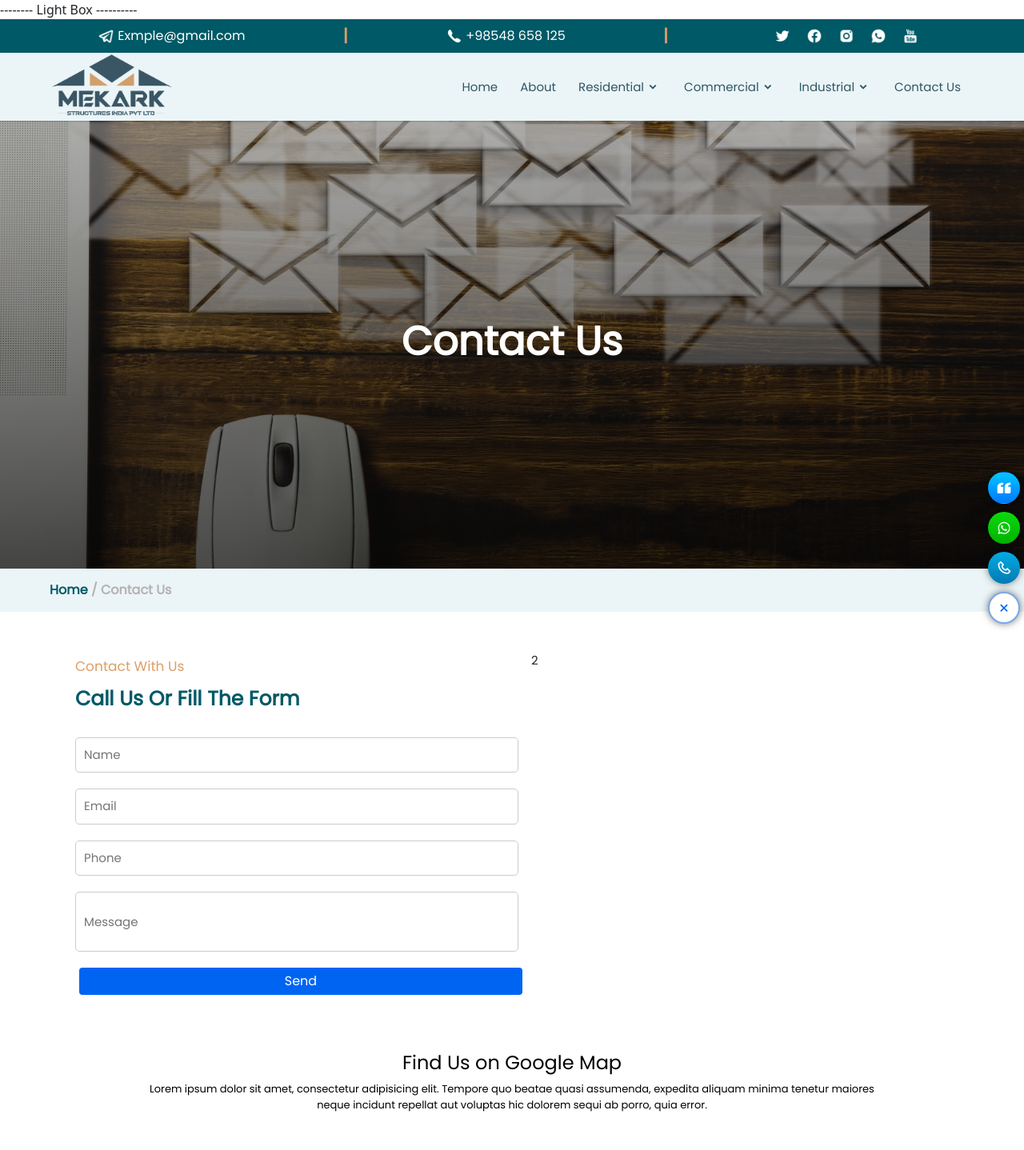
After one commit to G-Prasath/civil-site, a PHP site: page /contact.php in a window 1280 px wide. The commit adds this page. Shown: the top 1438 px of the page at 80% size. Run offline with PHP 8.4, Linux system fonts and the light colour scheme.

Commit message:
Contact Page Form Pending

```diff
--- a/assets/_templates/navbar.php
+++ b/assets/_templates/navbar.php
@@ -46,26 +46,29 @@
           </ul>
         </li>
         <li>
+          <a href="#">Commercial</a>
+          <i class='bx bxs-chevron-down tst-arrow arrow'></i>
+          <ul class="tst-sub-menu sub-menu">
+            <li><a href="hospitals.php">Hospitals / Pharma</a></li>
+            <li><a href="shopping.php">Shopping complexes</a></li>
+            <li><a href="school-collage.php">School / Collages</a></li>
+            <li><a href="office.php">Office</a></li>
+            <li><a href="#">Hotel / Resorts</a></li>
+          </ul>
+        </li>
+        <li>
           <a href="#">Industrial</a>
           <i class='bx bxs-chevron-down js-arrow arrow'></i>
           <ul class="js-sub-menu sub-menu">
-            <li><a href="cloud-storage.php">Cold Storage Buildings</a></li>
+            <li><a href="#">Warehouse Construction</a></li>
+            <li><a href="#">Multistorey Buildings</a></li>
             <li><a href="data-center.php">Data Centers</a></li>
-            <li><a href="manufacture.php">Manufacturing Buildings</a></li>
+            <li><a href="#">Plant Construction</a></li>
+            <li><a href="#">Oil & Gas Construction</a></li>
           </ul>
         </li>
-        <li>
-          <a href="#">Commercial</a>
-          <i class='bx bxs-chevron-down tst-arrow arrow'></i>
-          <ul class="tst-sub-menu sub-menu">
-            <li><a href="hospitals.php">Hospitals</a></li>
-            <li><a href="shopping.php">Shopping complexes</a></li>
-            <li><a href="school-collage.php">School / Collages</a></li>
-            <li><a href="office.php">Office</a></li>
-            <li><a href="warehouse.php">Warehouses</a></li>
-          </ul>
-        </li>
-        <li><a href="#">Contact Us</a></li>
+
+        <li><a href="contact.php">Contact Us</a></li>
       </ul>
     </div>
   </div>
--- a/assets/css/style.css
+++ b/assets/css/style.css
@@ -347,6 +347,9 @@ nav{
   }
 
 /* -------------------- Form Style -------------  */
+
+
+
 #enquiry .input-group{
   display: flex;
   flex-direction: column;
@@ -2144,3 +2147,84 @@ padding: 15px 0px 0px 0px;
     #warehouses-banner > p, li{
       font-size: 15px;
     }
+
+    /* ====================================================
+                Warehouses Buildings PAGE
+    =================================================== */
+    #contact-banner .banner{
+      display: flex;
+      align-items: center;
+      justify-content: center;
+      background: linear-gradient(0deg, rgba(0, 0, 0, 0.7), rgba(0, 0, 0, 0.3)), white url('../images/contact/contact-cover.jpg') no-repeat center;
+      width: 100%;
+      height: 70vh;
+    }
+    #contact-banner > p, li{
+      font-size: 15px;
+    }
+
+
+/* =========================
+    Contact US Page
+=================================*/
+.contact-card{
+  padding-top: 50px;
+}
+.contact-card > ul{
+  display: grid;
+  grid-template-columns: repeat(2, 1fr);
+  grid-auto-rows: auto;
+  grid-gap: 1rem;
+  list-style-type: none;
+}
+.contact-form > h2{
+  font-size: 17px;
+  padding: 8px 0px;
+  color: #de9d67;
+}
+.contact-form > h3{
+  font-size: 25px;
+  padding-bottom: 20px;
+  font-weight: 600;
+  color: #005966;
+}
+
+#contact-enquiry .input-group{
+  display: flex;
+  flex-direction: column;
+  margin-bottom: 15px;
+}
+#contact-enquiry .input-group input{
+  border-radius: 5px;
+  font-size: 15px;
+  margin-top: 5px;
+  padding: 10px;
+  border: 1.5px solid #ccc;
+}
+#contact-enquiry .input-group input:focus{
+  outline: none;
+}
+
+
+
+
+
+
+
+
+
+.map_sec{
+  padding: 50px 0px;
+}
+.map_inner h4, .map_inner p{
+  color: #000;
+  text-align: center
+}
+.map_inner p{
+  font-size: 13px;
+}
+.map_bind{
+ margin-top: 50px;
+  border-radius: 30px;
+  overflow: hidden;
+}
--- a/assets/js/script.js
+++ b/assets/js/script.js
@@ -65,7 +65,6 @@ $('.tab-menu-btn ul li').click(function() {
   });
 
 //   =================== Form Validation ================
-
 $(document).ready(function(){
     var form = document.querySelector("#enquiry");
     var name = document.querySelector("#name");
@@ -150,6 +149,7 @@ $(document).ready(function(){
       };
 })
 
+
 // ================== FAQ ================
 $(document).ready(function() {
     $('.accordion a').click(function(){
--- a/condominium.php
+++ b/condominium.php
@@ -94,7 +94,7 @@
                         <ul>
                             <?php
 
-                            $images = glob("assets/images/residential/house/gallery" . "/*.png");
+                            $images = glob("assets/images/residential/condominium/gallery" . "/*.png");
                             foreach($images as $image)
                             {?>
                             <li>
--- /dev/null
+++ b/contact.php
@@ -0,0 +1,129 @@
+<!DOCTYPE html>
+<html lang="en">
+<head>
+    <meta charset="UTF-8">
+    <meta http-equiv="X-UA-Compatible" content="IE=edge">
+    <meta name="viewport" content="width=device-width, initial-scale=1.0">
+    <title>Civil Construction</title>
+    <link rel="stylesheet" href="assets/css/style.css" />
+
+    <!-- --------- Bottstrap css and Js ---------------  -->
+    <link href="https://cdn.jsdelivr.net/npm/bootstrap@5.3.0-alpha3/dist/css/bootstrap.min.css" rel="stylesheet" />
+
+    <!-- ---------------- Icons --------------------->
+    <link href="https://cdn.jsdelivr.net/npm/boxicons@2.1.4/css/boxicons.min.css" rel="stylesheet">
+
+    -------- Light Box ----------
+    <link rel="stylesheet" href="assets/css/lightbox.min.css">
+    <script type="text/javascript" src="assets/js/lightbox-plus-jquery.min.js"></script>
+
+</head>
+<body>
+
+<!-- ----------- Start Navbar ----------->
+<?php include_once 'assets/_templates/navbar.php' ?>
+<!-- ----------- End Navbar ---------- -->
+
+<div id="contact-banner">
+    <div class="container-fluid">
+        <div class="row">
+            <div class="col-md-12 p-0">
+                <div class="banner">
+                    <h1>Contact Us</h1>
+                </div>
+            </div>
+        </div>
+    </div>
+</div>
+<div id="bredcurm">
+    <div class="container-fluid">
+        <div class="row">
+            <div class="col-md-12">
+                <div class="bredcurm-cnt">
+                    <a href="index.php">Home</a>
+                    <span>/</span>
+                    <span>Contact Us</span>
+                </div>
+            </div>
+        </div>
+    </div>
+</div>
+
+<div id="main-section">
+    <div class="container-fluid">
+        <div class="row">
+            <div class="col-md-12">
+                <div class="contact-card">
+                    <ul>
+                        <li>
+                           <div class="contact-form">
+                            <h2>Contact With Us</h2>
+                            <h3>Call Us Or Fill The Form</h3>
+                            <form method="post" action="javascript:;" id="contact-enquiry">
+                              <div class="input-group col-md-6">
+                                <input type="text" id="name" name="name" placeholder="Name">
+                                <div class="error"></div>
+                              </div>
+                              <div class="input-group col-md-6">
+                                <input type="text" id="email" name="email" placeholder="Email">
+                                <div class="error"></div>
+                              </div>
+                              <div class="input-group">
+                                <input type="text" id="phone" name="phone" placeholder="Phone">
+                                <div class="error"></div>
+                              </div>
+                              <div class="input-group">
+                                <input name="msg" id="msg" style="height: 75px" placeholder="Message">
+                                <div class="error"></div>
+                              </div>
+                              <div class="d-grid gap-2">
+                              <button class="enquiry-btn" name="submit" type="submit"><span>Send</span></button>
+
+                              </div>
+                            </form>
+                           </div>
+                        </li>
+                        <li>
+                            2
+                        </li>
+                    </ul>
+                </div>
+            </div>
+        </div>
+    </div>
+</div>
+
+    <section class="map_sec">
+        <div class="container">
+            <div class="row">
+                <div class="col-md-10 offset-md-1">
+                    <div class="map_inner">
+                        <h4>Find Us on Google Map</h4>
+                        <p>Lorem ipsum dolor sit amet, consectetur adipisicing elit. Tempore quo beatae quasi assumenda, expedita aliquam minima tenetur maiores neque incidunt repellat aut voluptas hic dolorem sequi ab porro, quia error.</p>
+                        <div class="map_bind">
+                            <iframe src="https://www.google.com/maps/embed?pb=!1m14!1m8!1m3!1d15547.970640198237!2d80.204011!3d13.036139!3m2!1i1024!2i768!4f13.1!3m3!1m2!1s0x3a5266d8cdb1dea1%3A0xc668c3dbe18503b1!2sSmart%20Roofs%20and%20Fabs!5e0!3m2!1sen!2sin!4v1685434676867!5m2!1sen!2sin" width="100%" height="450" frameborder="0" style="border:0;" allowfullscreen="" aria-hidden="false" tabindex="0"></iframe>
+                        </div>
+                    </div>
+                </div>
+            </div>
+        </div>
+    </section>
+
+
+
+<!-- ============== Start Footer Section ==============-->
+<?php include_once 'assets/_templates/footer.php' ?>
+<!-- ============== End Footer Section ==============-->
+
+  <!-- ------------- Bootstrap JS CDN --------------------  -->
+  <script src="https://cdn.jsdelivr.net/npm/bootstrap@5.3.0-alpha3/dist/js/bootstrap.bundle.min.js"></script>
+
+  <!-- ------------- Jqury CDN --------------------  -->
+  <script src="https://ajax.googleapis.com/ajax/libs/jquery/3.6.4/jquery.min.js"></script>
+
+  <!-- ---------------- External JS --------------------------->
+  <script src="assets/js/script.js"></script>
+
+
+</body>
+</html>
--- a/duplex.php
+++ b/duplex.php
@@ -94,7 +94,7 @@
                         <ul>
                             <?php
 
-                            $images = glob("assets/images/residential/house/gallery" . "/*.png");
+                            $images = glob("assets/images/residential/duplex/gallery" . "/*.png");
                             foreach($images as $image)
                             {?>
                             <li>
--- a/flats.php
+++ b/flats.php
@@ -94,7 +94,7 @@
                         <ul>
                             <?php
 
-                            $images = glob("assets/images/residential/house/gallery" . "/*.png");
+                            $images = glob("assets/images/residential/flats/gallery" . "/*.png");
                             foreach($images as $image)
                             {?>
                             <li>
```
Also changed, not shown: assets/images/contact/contact-cover.jpg (added).
